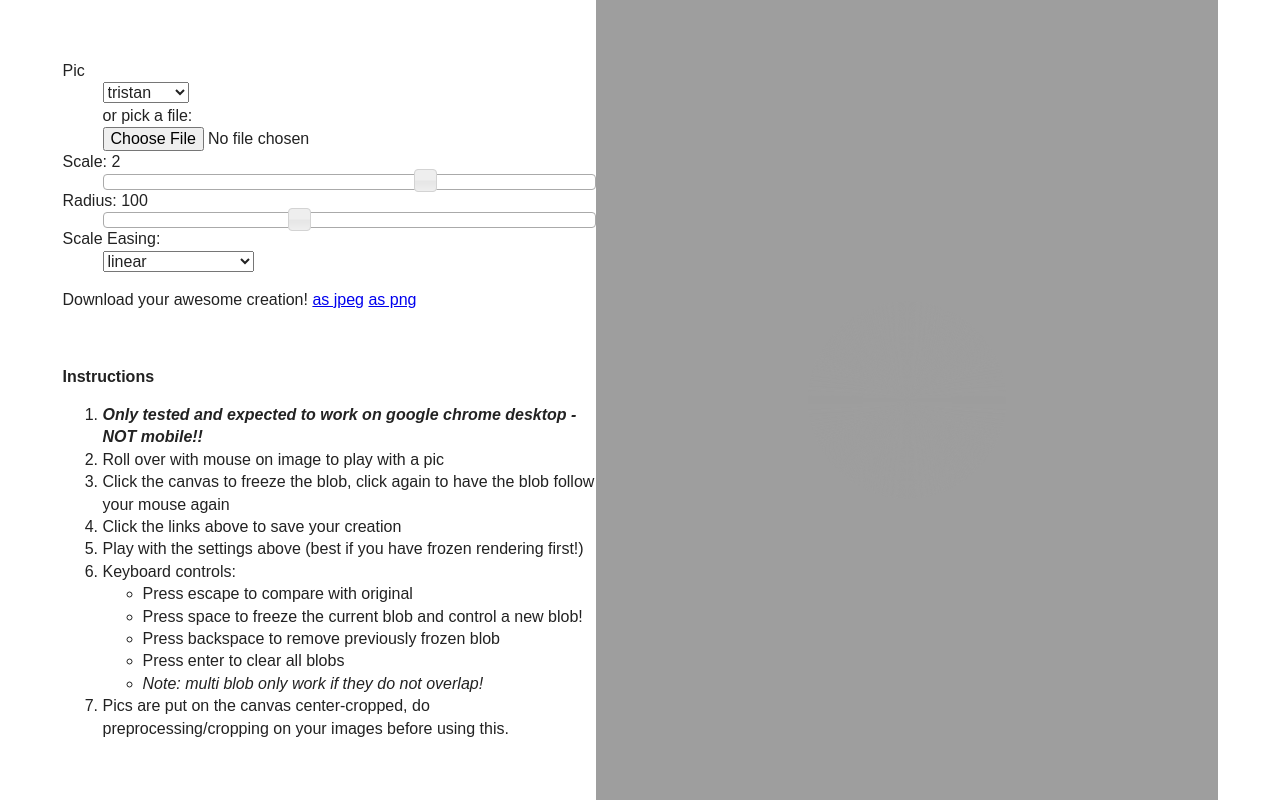
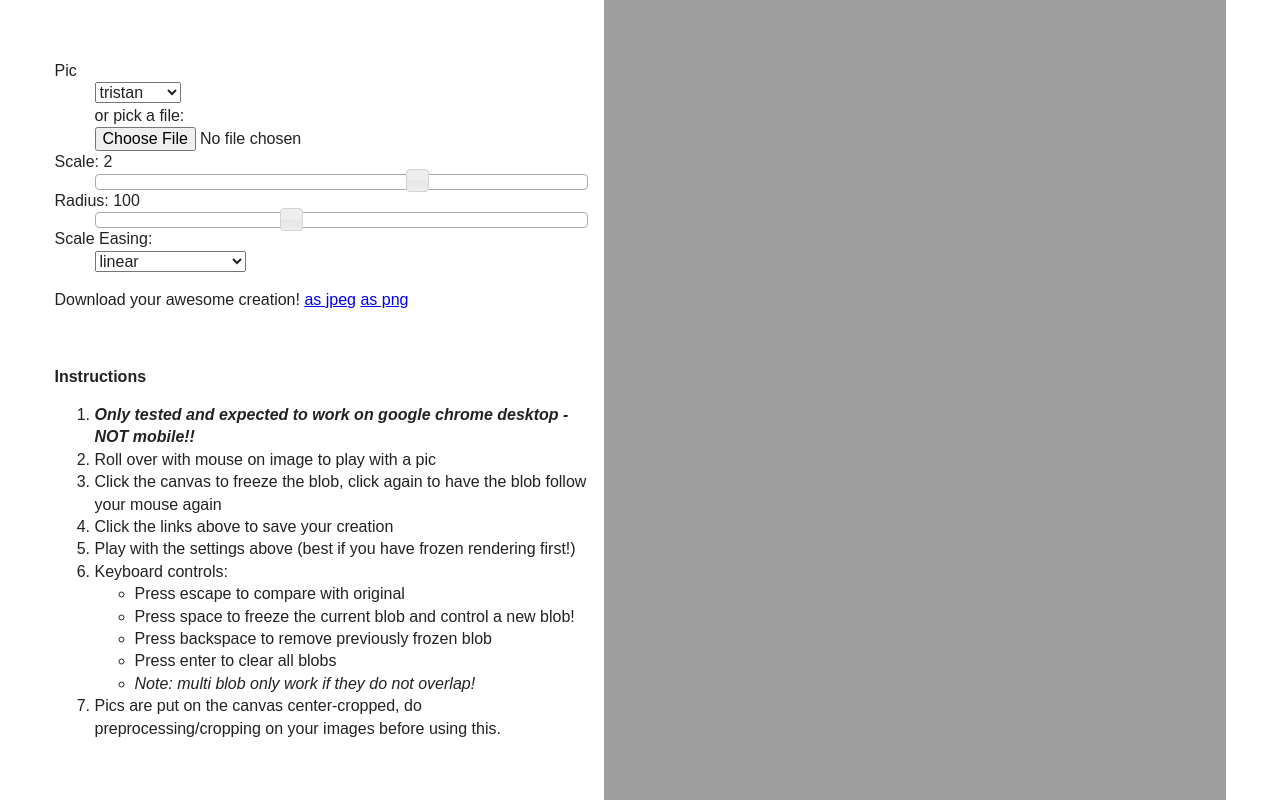
Before and after one commit to timotheeg/distort_faces, a plain HTML site: page index.html in a window 1280 px wide. Drawn offline with nearby package versions, Linux system fonts and the light colour scheme; files whose address does not match are found by name.

Commit message:
Minor style/css fixes

```diff
--- a/css/main.css
+++ b/css/main.css
@@ -95,8 +95,8 @@ textarea {
    Author's custom styles
    ========================================================================== */
 
-#play {
-    text-align: center;
+#settings {
+    padding-right: 1em;
 }
 
 canvas {
--- a/index.html
+++ b/index.html
@@ -19,7 +19,7 @@
         <!--[if lt IE 8]>
             <p class="browserupgrade">You are using an <strong>outdated</strong> browser. Please <a href="http://browsehappy.com/">upgrade your browser</a> to improve your experience.</p>
         <![endif]-->
-        <table id="ui" align="center" cellspacing="10">
+        <table id="ui" align="center">
             <tr>
                 <td id="settings" width="533">
                     <dl>
```
